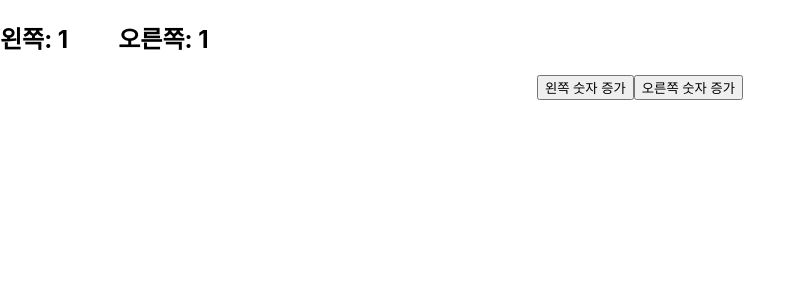
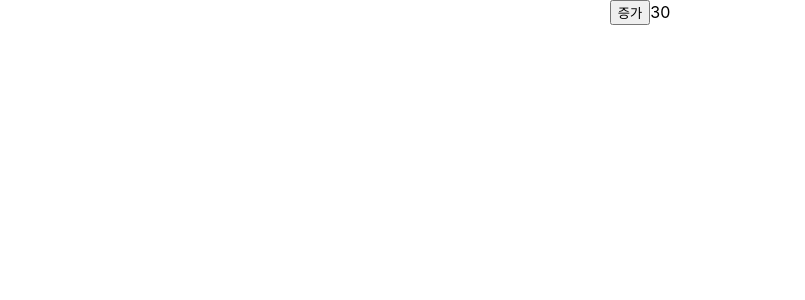
Before and after one commit to chichooon/react-playground, a React (Create React App) app: page / in a window 1280 px wide. Shown: the top 300 px of the page, without its empty margins (0-805 px from the left). Built offline with nearby package versions, Linux system fonts and the light colour scheme.

Commit message:
feat: recoil test

```diff
--- a/src/App.tsx
+++ b/src/App.tsx
@@ -1,8 +1,9 @@
 // import { TestPage } from "./pages/TestPage";
 import "./App.css";
 import { CallbackTestPage } from "./pages/CallbackTestPage";
-import { MemoTestPage } from "./pages/MemoTestPage";
-import { SnapTestPage } from "./pages/SnapTestPage";
+import { RecoilPage } from "./pages/RecoilPage";
+// import { MemoTestPage } from "./pages/MemoTestPage";
+// import { SnapTestPage } from "./pages/SnapTestPage";
 
 function App() {
   return (
@@ -10,7 +11,8 @@ function App() {
       {/* <TestPage /> */}
       {/* <SnapTestPage /> */}
       {/* <MemoTestPage /> */}
-      <CallbackTestPage />
+      {/* <CallbackTestPage /> */}
+      <RecoilPage />
     </div>
   );
 }
--- /dev/null
+++ b/src/atoms/testState.ts
@@ -0,0 +1,6 @@
+import { atom } from "recoil";
+
+export const testState = atom({
+  key: "testState",
+  default: 30,
+});
--- /dev/null
+++ b/src/components/recoilTest/RecoilTest1.tsx
@@ -0,0 +1,12 @@
+import { useSetRecoilState } from "recoil";
+import { testState } from "../../atoms/testState";
+
+export const RecoilTest1 = () => {
+  const setCount = useSetRecoilState(testState);
+
+  return (
+    <button type="button" onClick={() => setCount((prev) => prev + 1)}>
+      증가
+    </button>
+  );
+};
--- /dev/null
+++ b/src/components/recoilTest/RecoilTest2.tsx
@@ -0,0 +1,8 @@
+import { useRecoilValue } from "recoil";
+import { testState } from "../../atoms/testState";
+
+export const RecoilTest2 = () => {
+  const count = useRecoilValue(testState);
+
+  return <span>{count}</span>;
+};
--- a/src/index.tsx
+++ b/src/index.tsx
@@ -1,15 +1,18 @@
-import React from 'react';
-import ReactDOM from 'react-dom/client';
-import './index.css';
-import App from './App';
-import reportWebVitals from './reportWebVitals';
+import React from "react";
+import ReactDOM from "react-dom/client";
+import "./index.css";
+import App from "./App";
+import reportWebVitals from "./reportWebVitals";
+import { RecoilRoot } from "recoil";
 
 const root = ReactDOM.createRoot(
-  document.getElementById('root') as HTMLElement
+  document.getElementById("root") as HTMLElement
 );
 root.render(
   <React.StrictMode>
-    <App />
+    <RecoilRoot>
+      <App />
+    </RecoilRoot>
   </React.StrictMode>
 );
 
--- /dev/null
+++ b/src/pages/RecoilPage.tsx
@@ -0,0 +1,13 @@
+import { useRecoilState } from "recoil";
+import { testState } from "../atoms/testState";
+import { RecoilTest1 } from "../components/recoilTest/RecoilTest1";
+import { RecoilTest2 } from "../components/recoilTest/RecoilTest2";
+
+export const RecoilPage = () => {
+  return (
+    <div>
+      <RecoilTest1 />
+      <RecoilTest2 />
+    </div>
+  );
+};
```
Also changed, not shown: src/js/this.js (+3 -12 lines).
